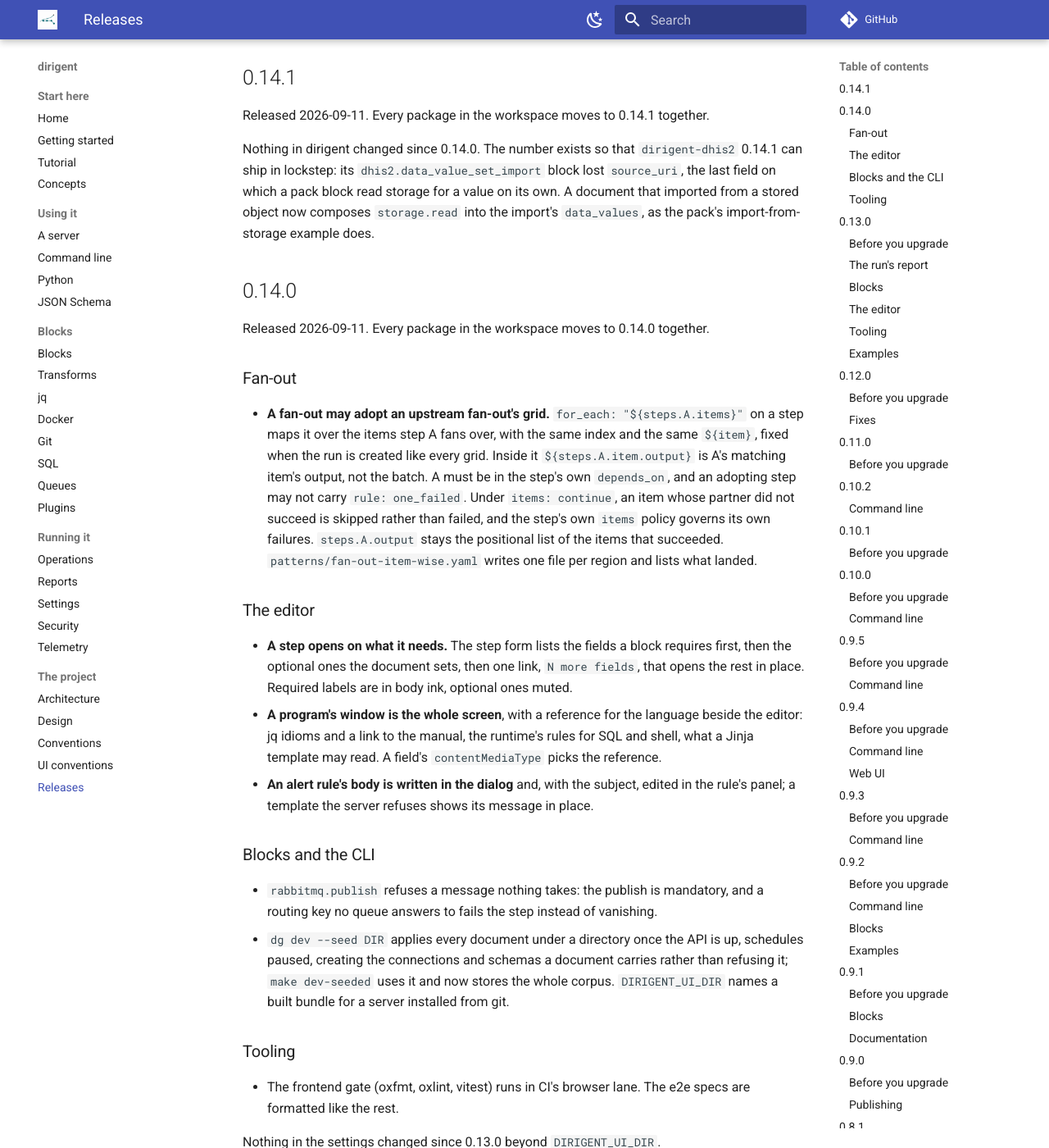
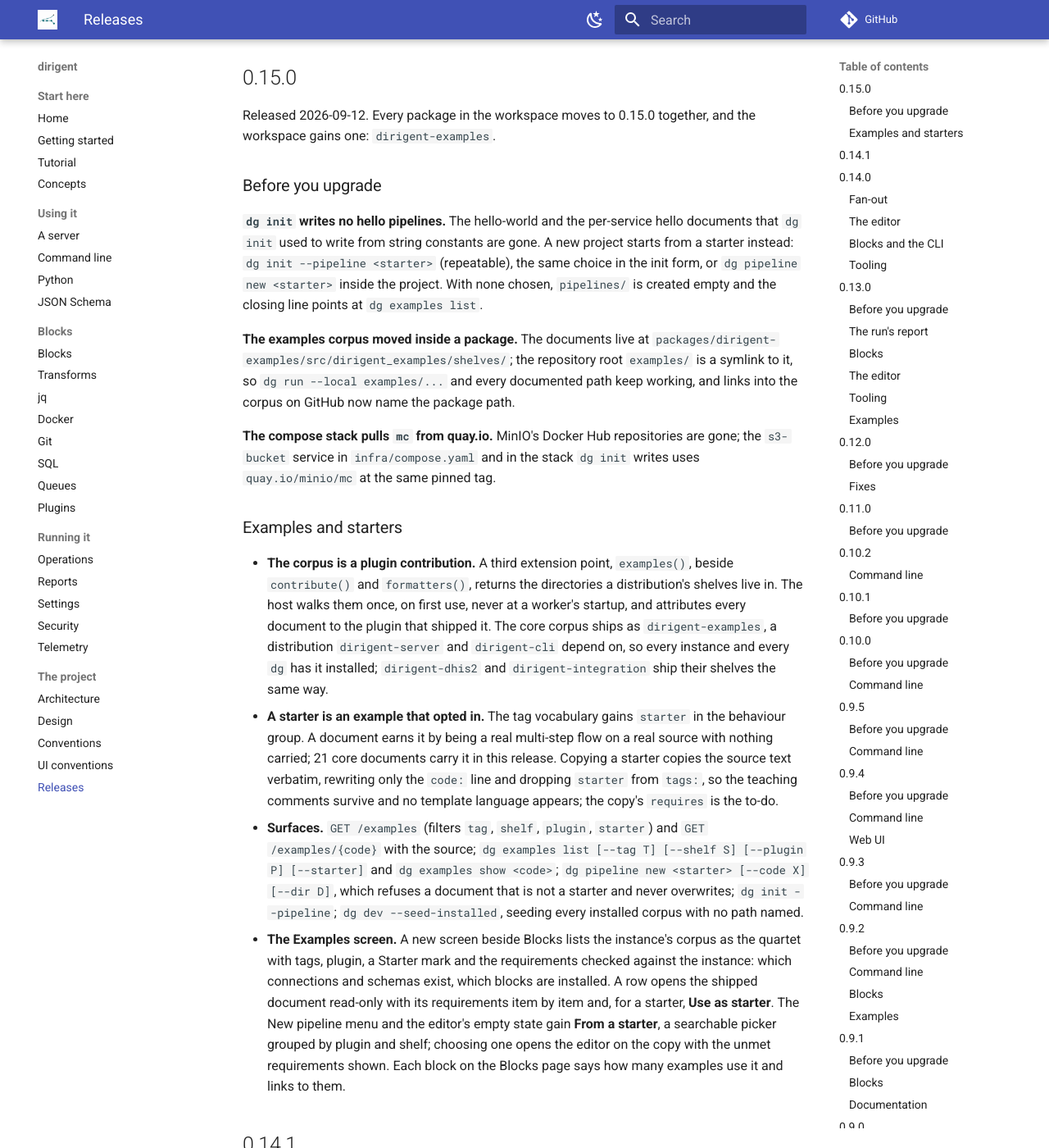
Before and after one commit to winterop-com/dirigent, an MkDocs documentation site: the page built from docs/releases.md, in a window 1280 px wide and 1400 px high, scrolled down 482 px. Shown: the whole window at 82% size. Built offline with MkDocs 1.6.1 and Material for MkDocs 9.7.7, drawn with Linux system fonts in a browser that asks for light colours; comment, search, counter and statistics services are not loaded.

Commit message:
chore: release 0.15.0

```diff
--- a/docs/releases.md
+++ b/docs/releases.md
@@ -14,6 +14,56 @@ with the same notes. The tag is what publishes: `.github/workflows/release.yaml`
 package and uploads it to PyPI through trusted publishing, then builds the image from that
 commit and pushes it as `<version>` and `latest`. The two sibling repositories then relock
 against the tag and bump.
+
+## 0.15.0
+
+Released 2026-09-12. Every package in the workspace moves to 0.15.0 together, and the workspace
+gains one: `dirigent-examples`.
+
+### Before you upgrade
+
+**`dg init` writes no hello pipelines.** The hello-world and the per-service hello documents
+that `dg init` used to write from string constants are gone. A new project starts from a
+starter instead: `dg init --pipeline <starter>` (repeatable), the same choice in the init form,
+or `dg pipeline new <starter>` inside the project. With none chosen, `pipelines/` is created
+empty and the closing line points at `dg examples list`.
+
+**The examples corpus moved inside a package.** The documents live at
+`packages/dirigent-examples/src/dirigent_examples/shelves/`; the repository root `examples/` is
+a symlink to it, so `dg run --local examples/...` and every documented path keep working, and
+links into the corpus on GitHub now name the package path.
+
+**The compose stack pulls `mc` from quay.io.** MinIO's Docker Hub repositories are gone; the
+`s3-bucket` service in `infra/compose.yaml` and in the stack `dg init` writes uses
+`quay.io/minio/mc` at the same pinned tag.
+
+### Examples and starters
+
+- **The corpus is a plugin contribution.** A third extension point, `examples()`, beside
+  `contribute()` and `formatters()`, returns the directories a distribution's shelves live in.
+  The host walks them once, on first use, never at a worker's startup, and attributes every
+  document to the plugin that shipped it. The core corpus ships as `dirigent-examples`, a
+  distribution `dirigent-server` and `dirigent-cli` depend on, so every instance and every `dg`
+  has it installed; `dirigent-dhis2` and `dirigent-integration` ship their shelves the same way.
+- **A starter is an example that opted in.** The tag vocabulary gains `starter` in the
+  behaviour group. A document earns it by being a real multi-step flow on a real source with
+  nothing carried; 21 core documents carry it in this release. Copying a starter copies the
+  source text verbatim, rewriting only the `code:` line and dropping `starter` from `tags:`, so
+  the teaching comments survive and no template language appears; the copy's `requires` is the
+  to-do.
+- **Surfaces.** `GET /examples` (filters `tag`, `shelf`, `plugin`, `starter`) and
+  `GET /examples/{code}` with the source; `dg examples list [--tag T] [--shelf S] [--plugin P]
+  [--starter]` and `dg examples show <code>`; `dg pipeline new <starter> [--code X] [--dir D]`,
+  which refuses a document that is not a starter and never overwrites; `dg init --pipeline`;
+  `dg dev --seed-installed`, seeding every installed corpus with no path named.
+- **The Examples screen.** A new screen beside Blocks lists the instance's corpus as the
+  quartet with tags, plugin, a Starter mark and the requirements checked against the instance:
+  which connections and schemas exist, which blocks are installed. A row opens the shipped
+  document read-only with its requirements item by item and, for a starter, **Use as starter**.
+  The New pipeline menu and the editor's empty state gain **From a starter**, a searchable
+  picker grouped by plugin and shelf; choosing one opens the editor on the copy with the unmet
+  requirements shown. Each block on the Blocks page says how many examples use it and links to
+  them.
 
 ## 0.14.1
 
```
Also changed, not shown: 14 other files.
